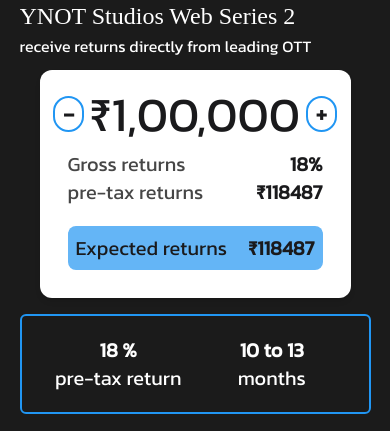
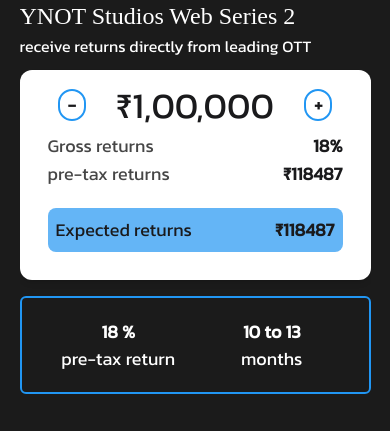
Before and after one commit to SaurabhBarde-007/cinewealth, a Next.js app: page /asset/1 in a window 390 px wide. Shown: the part 397-828 px from the top of the page. Built offline with nearby package versions, Linux system fonts and the light colour scheme; a web font is replaced by a local one.

Commit message:
minor ui changes

```diff
--- a/pages/asset/[slug].js
+++ b/pages/asset/[slug].js
@@ -37,47 +37,47 @@
                             <h1 className="text-[#fff] text-[1rem]">receive returns directly from leading OTT   </h1>
                         </div>
 
-                        <div className="bg-[#fff] md:hidden block mx-5 rounded-xl shadow-md p-2">
+                        <div className="bg-[#fff] md:hidden block  rounded-xl shadow-md p-2 w-[90vw]">
                             <CalculateCard />
                         </div>
 
                         <div className="p-5 grid grid-cols-2 border-[2px] border-blue-500 rounded-md mt-4">
-                            <div className="text-xl text-center">
+                            <div className="text-[18px] md:text-xl text-center">
                                 <p className="text-[#fff] font-bold">18 %</p>
                                 <p className="text-[#fff]">pre-tax return</p>
                             </div>
-                            <div className="text-xl text-center">
+                            <div className="text-[18px] md:text-xl text-center">
                                 <p className="text-[#fff] font-bold">10 to 13</p>
                                 <p className="text-[#fff]">months</p>
                             </div>
                         </div>
 
-                        <div className="py-3">
-                            <h1 className="text-[#fff] text-[2rem] bound py-2">Highlights</h1>
+                        <div className="py-3 mt-2 md:mt-0">
+                            <h1 className="text-[#fff] text-[1.8rem] md:text-[2rem] bound py-2">Highlights</h1>
                             <div className="grid grid-cols-2 gap-2">
-                                <div className="h-auto md:h-[150px] rounded-r-2xl border-l-4 border-blue-500 p-5 bg-[#ffffff] shadow-xl">
-                                    <p className=" text-[1.5rem]">Short-term high returns</p>
+                                <div className="h-auto lg:h-[150px] rounded-r-2xl border-l-4 border-blue-500 p-5 bg-[#ffffff] shadow-xl">
+                                    <p className="text-[1.4rem] md:text-[1.5rem]">Short-term high returns</p>
                                     <p className="text-[#464646] text-[1rem]">Fixed returns not affected by market</p>
                                 </div>
-                                <div className="h-auto md:h-[150px] rounded-r-2xl border-l-4 border-blue-500 p-5 bg-[#ffffff] shadow-xl">
-                                    <p className=" text-[1.5rem]">Non - Market Linked</p>
+                                <div className="h-auto lg:h-[150px] rounded-r-2xl border-l-4 border-blue-500 p-5 bg-[#ffffff] shadow-xl">
+                                    <p className=" text-[1.4rem] md:text-[1.5rem]">Non - Market Linked</p>
                                     <p className="text-[#464646] text-[1rem]">No fluctuations based on market trends</p>
                                 </div>
-                                <div className="h-auto md:h-[150px]  rounded-r-2xl border-l-4 border-blue-500 p-5 bg-[#ffffff] shadow-xl">
-                                    <p className=" text-[1.5rem]">Notable buyer</p>
+                                <div className="h-auto lg:h-[150px]  rounded-r-2xl border-l-4 border-blue-500 p-5 bg-[#ffffff] shadow-xl">
+                                    <p className=" text-[1.3rem] md:text-[1.5rem]">Notable buyer</p>
                                     <p className="text-[#464646] text-[1rem]">Receive returns directly from a leading buyer</p>
                                 </div>
                             </div>
                             <div>
                                 <ul class="list-disc list-inside py-5 flex flex-col gap-5">
                                     <li className="text-[#fff] border-l-2 border-blue-400 pl-2 text-lg md:text-xl">BetterInvest and its partners have a collective experience of 70+ years in South Indian film industry</li>
-                                    <li className="text-[#fff] border-l-2 border-blue-400 pl-2 text-xl">The opportunity is vetted and due diligence is performed by a team of experts</li>
-                                    <li className="text-[#fff] border-l-2 border-blue-400 pl-2 text-xl">Opportunity is structured to accommodate an Interest coverage of up to 3 months in case of any delay beyond the initial tenure of 10 months</li>
+                                    <li className="text-[#fff] border-l-2 border-blue-400 pl-2 text-lg md:text-xl">The opportunity is vetted and due diligence is performed by a team of experts</li>
+                                    <li className="text-[#fff] border-l-2 border-blue-400 pl-2 text-lg md:text-xl">Opportunity is structured to accommodate an Interest coverage of up to 3 months in case of any delay beyond the initial tenure of 10 months</li>
                                 </ul>
                             </div>
                         </div>
                     </div>
-                    <div className="hidden md:block md:w-1/2 bg-[#ffffff] mx-5 rounded-xl mt-32 shadow-md">
+                    <div className="hidden md:block md:w-1/2 bg-[#ffffff] mx-0 md:mx-5 rounded-xl mt-32 shadow-md p-[4px] lg:p-[8px]">
                         <CalculateCard />
                     </div>
                 </div>
@@ -92,26 +92,25 @@
 
     return (
         <>
-            <div className="flex justify-evenly items-center text-[3rem]">
-                <button className="border-2 border-blue-500 rounded-full px-2  text-2xl font-bold " onClick={() => setAmount(e => e == 1 ? 1 : e - 1)}>-</button>
-                <p>{"₹"}{amt}{",00,000"}</p>
-                <button className="border-2 border-blue-500 rounded-full px-2  text-2xl font-bold " onClick={() => setAmount(e => e + 1)}>+</button>
+            <div className="flex justify-evenly items-center">
+                <button className="border-2 border-blue-500 rounded-full px-2 text-lg lg:text-2xl font-bold " onClick={() => setAmount(e => e == 1 ? 1 : e - 1)}>-</button>
+                <p className="text-[36px] lg:text-[48px]">{"₹"}{amt}{",00,000"}</p>
+                <button className="border-2 border-blue-500 rounded-full px-2 text-lg lg:text-2xl font-bold " onClick={() => setAmount(e => e + 1)}>+</button>
             </div>
 
             <div className="mx-5 flex justify-between items-center">
-                <p className="text-xl text-[#464646]">Gross returns</p>
-                <p className="text-xl font-bold">{"18%"}</p>
+                <p className="text-lg lg:text-xl text-[#464646]">Gross returns</p>
+                <p className="text-lg lg:text-xl font-bold">{"18%"}</p>
             </div>
             <div className="mx-5 flex justify-between items-center">
-                <p className="text-xl text-[#464646]">pre-tax returns</p>
-                <p className="text-xl font-bold">{"₹118487"}</p>
+                <p className="text-lg lg:text-xl text-[#464646]">pre-tax returns</p>
+                <p className="text-lg lg:text-xl font-bold">{"₹118487"}</p>
             </div>
             <div className="mx-5 flex justify-between items-center bg-blue-300 tetx-white my-5 p-2  rounded-lg">
-                <p className="text-xl ">Expected returns </p>
-                <p className="text-xl font-bold">{"₹118487"}</p>
+                <p className="text-lg lg:text-xl ">Expected returns </p>
+                <p className="text-lg lg:text-xl font-bold">{"₹118487"}</p>
             </div>
-            <div>
-            </div>
+
         </>
     )
 }
```
